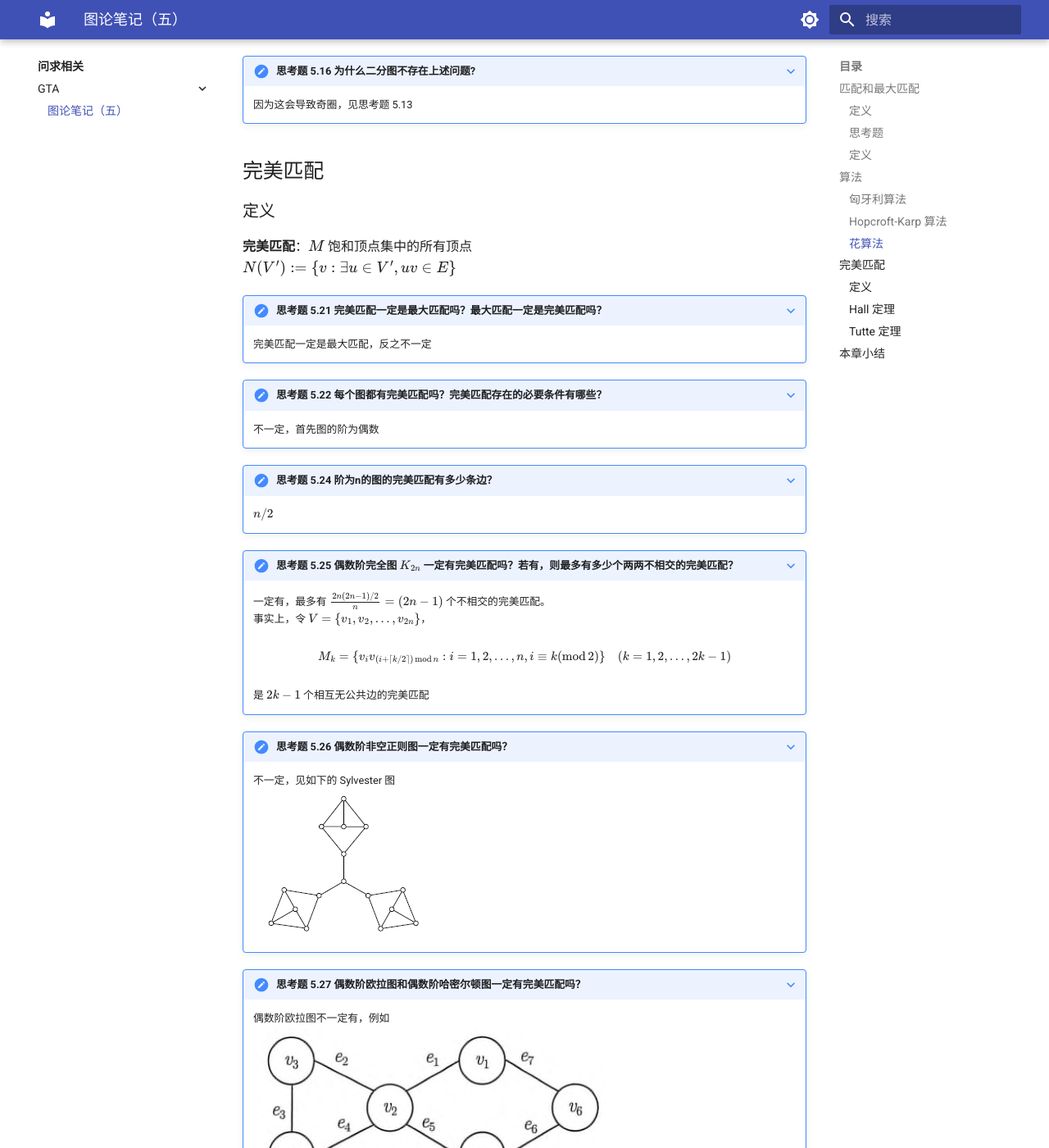
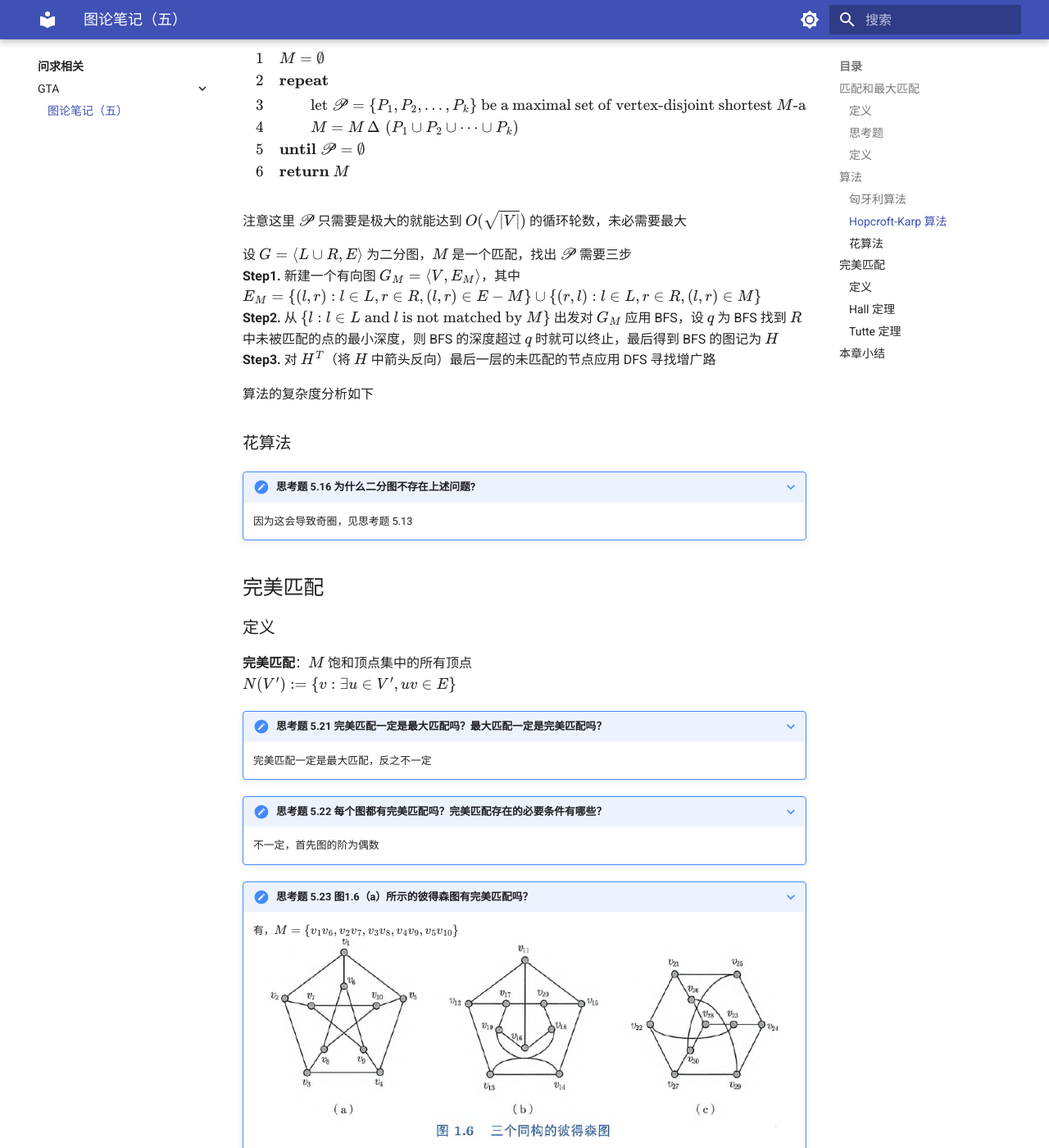
Before and after one commit to NJU-GTA/ps, an MkDocs documentation site: the page built from docs/问求相关/GTA/1.md, in a window 1280 px wide and 1400 px high, scrolled down 5537 px. Shown: the whole window at 82% size. Built offline with MkDocs 1.6.1 and Material for MkDocs 9.7.7, drawn with Linux system fonts in a browser that asks for light colours; comment, search, counter and statistics services are not loaded.

Commit message:
Update Chapter 5

```diff
--- a/docs/问求相关/GTA/1.md
+++ b/docs/问求相关/GTA/1.md
@@ -215,6 +215,29 @@ that $f(a)=f(b)$. -->
 10 & \qquad\qquad\qquad \text{Swap } A[i]\text{ and }A[i + 1]
 \end{array}
 $$ -->
+伪代码如下：
+
+$$
+\begin{array}{ll}
+1 & M = \emptyset\\
+2 & \textbf{repeat}\\
+3 & \qquad \text{let }\mathscr{P}=\{P_1,P_2,...,P_k\} \text{ be a maximal set of vertex-disjoint
+shortest $M$-augmenting paths}\\
+4 & \qquad M=M\operatorname{\Delta}\,\,(P_1 \cup P_2 \cup \cdots \cup P_k)\\
+5 & \textbf{until}\ \mathscr{P}=\emptyset\\
+6 & \textbf{return}\ M
+\end{array}
+$$
+
+注意这里 $\mathscr{P}$ 只需要是极大的就能达到 $O(\sqrt{|V|})$ 的循环轮数，未必需要最大
+
+设 $G = \langle L \cup R, E \rangle$ 为二分图，$M$ 是一个匹配，找出 $\mathscr{P}$ 需要三步
+**Step1.** 新建一个有向图 $G_M = \langle V, E_M \rangle$，其中
+$E_M = \{(l, r):l\in L, r\in R, (l, r)\in E-M\}\cup\{(r,l):l\in L, r\in R, (l,r)\in M\}$
+**Step2.** 从 $\{l:l\in L\text{ and }l\text{ is not matched by }M\}$ 出发对 $G_M$ 应用 BFS，设 $q$ 为 BFS 找到 $R$ 中未被匹配的点的最小深度，则 BFS 的深度超过 $q$ 时就可以终止，最后得到 BFS 的图记为 $H$
+**Step3.** 对 $H^T$（将 $H$ 中箭头反向）最后一层的未匹配的节点应用 DFS 寻找增广路
+
+算法的复杂度分析如下
 
 ### 花算法
 
@@ -236,6 +259,11 @@ $N(V'):=\{v:\exists u \in V', uv \in E\}$
 ???+ note "思考题 5.22  每个图都有完美匹配吗？完美匹配存在的必要条件有哪些？"
 
     不一定，首先图的阶为偶数
+
+???+ note "思考题 5.23  图1.6（a）所示的彼得森图有完美匹配吗？"
+
+    有，$M = \{v_1 v_6, v_2 v_7, v_3 v_8, v_4 v_9, v_5 v_{10}\}$
+    ![peterson](peterson.png)
 
 ???+ note "思考题 5.24  阶为n的图的完美匹配有多少条边？"
 
```
